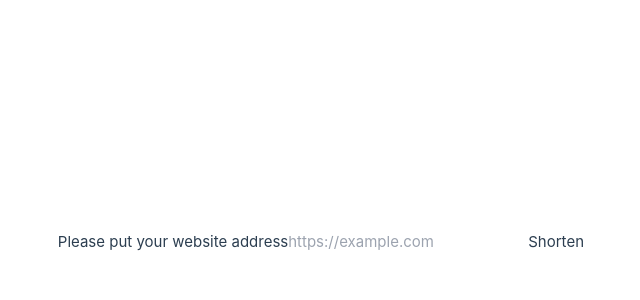
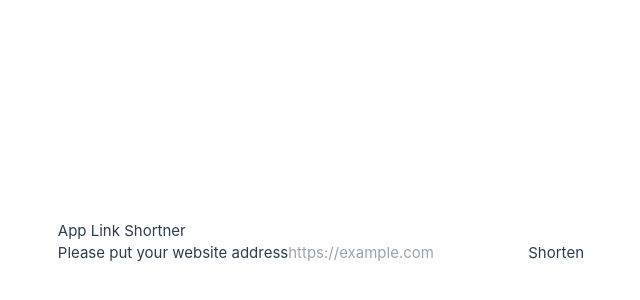
Before and after one commit to KacperNlp/Link-shortener-website, a Vue app in the folder vue-project/: page / in a window 1280 px wide. Shown: the part 158-458 px from the top of the page, without its empty margins (56-696 px from the left). Built offline with nearby package versions, Linux system fonts and the light colour scheme.

Commit message:
Create AppHeadline and AppHeadlineWithImg components

```diff
--- a/vue-project/src/App.vue
+++ b/vue-project/src/App.vue
@@ -1,5 +1,7 @@
 <template>
   <main>
+    <AppHeadlineWithImg />
+    <div class="bg-slate-100">
       <AppInput
         inputType="text"
         labelText="Please put your website address"
@@ -7,7 +9,12 @@
         v-model="normalLink"
       />
       <AppButton text="Shorten" @submit-link="submitLink" />
-    <AppResult v-if="isLinkGenereted" textAboveResult="Your generated link:" :generatedLink="generatedLink" />
+    </div>
+    <AppResult
+      v-if="isLinkGenereted"
+      textAboveResult="Your generated link:"
+      :generatedLink="generatedLink"
+    />
   </main>
 </template>
 
--- a/vue-project/src/assets/base.css
+++ b/vue-project/src/assets/base.css
@@ -1,6 +1,6 @@
 /* color palette from <https://github.com/vuejs/theme> */
 :root {
-  --vt-c-white: #ffffff;
+  --vt-c-white: #f1f5f9;
   --vt-c-white-soft: #f8f8f8;
   --vt-c-white-mute: #f2f2f2;
 
@@ -72,3 +72,9 @@ body {
   -webkit-font-smoothing: antialiased;
   -moz-osx-font-smoothing: grayscale;
 }
+
+@media (min-width: 1024px) {
+  body {
+    background: #fff;
+  }
+}
--- /dev/null
+++ b/vue-project/src/components/AppHeadline.vue
@@ -0,0 +1,14 @@
+<template>
+    <h1>{{ headline }}</h1>
+</template>
+<script>
+export default {
+    name: 'AppHeadline',
+    props: {
+        headline: {
+            type: String,
+            required: true
+        }
+    }
+}
+</script>
--- /dev/null
+++ b/vue-project/src/components/AppHeadlineWithImg.vue
@@ -0,0 +1,16 @@
+<template>
+  <header>
+    <AppHeadline headline="App Link Shortner" />
+  </header>
+</template>
+<script>
+export default {
+  name: 'AppHeadlineWithImg',
+  props: {
+    headline: {
+      type: String,
+      required: true
+    }
+  }
+}
+</script>
--- a/vue-project/src/components/AppResult.vue
+++ b/vue-project/src/components/AppResult.vue
@@ -21,7 +21,7 @@ export default {
 
   methods: {
     copyOnClick() {
-      navigator.clipboard.writeText(this.generatedLink);
+      navigator.clipboard.writeText(this.generatedLink)
     }
   }
 }
--- a/vue-project/src/main.js
+++ b/vue-project/src/main.js
@@ -2,6 +2,8 @@ import { createApp } from 'vue'
 import App from './App.vue'
 
 import AppButton from './components/AppButton.vue'
+import AppHeadline from './components/AppHeadline.vue'
+import AppHeadlineWithImg from './components/AppHeadlineWithImg.vue'
 import AppInput from './components/AppInput.vue'
 import AppResult from './components/AppResult.vue'
 
@@ -12,6 +14,8 @@ const app = createApp(App)
 
 app
   .component('AppButton', AppButton)
+  .component('AppHeadline', AppHeadline)
+  .component('AppHeadlineWithImg', AppHeadlineWithImg)
   .component('AppInput', AppInput)
   .component('AppResult', AppResult)
 
```
Lines whose indentation alone changed are shown as unchanged.
